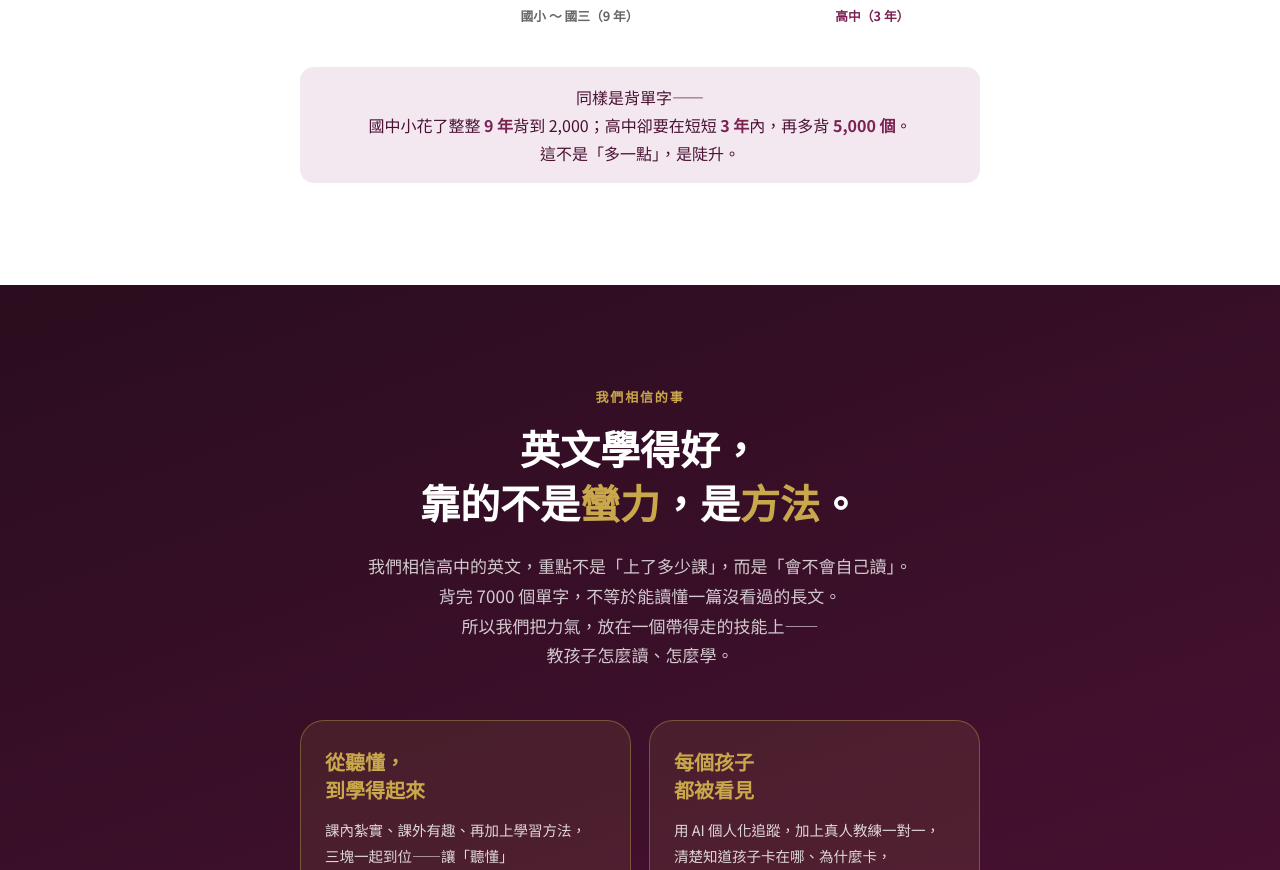
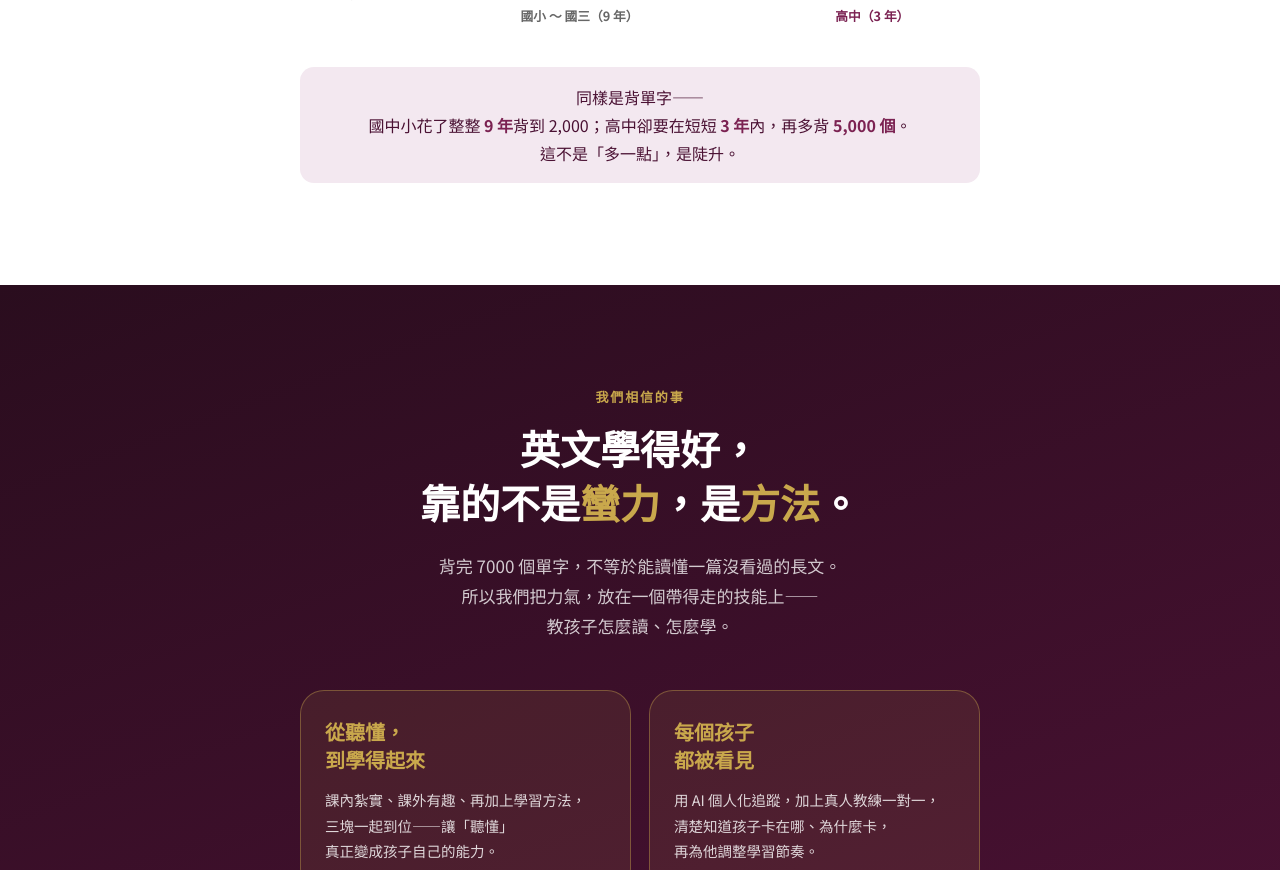
Before and after one commit to grandroadtolearning/runschool, a plain HTML site: page index.html in a window 1280 px wide. Shown: the part 1912-2782 px from the top of the page. Drawn offline with Linux system fonts and the light colour scheme.

Commit message:
Refactor text content for clarity and structure

```diff
--- a/index.html
+++ b/index.html
@@ -289,7 +289,7 @@ footer .v-badge{margin-right:8px}
         <text x="556" y="150" text-anchor="middle" font-size="15.5" fill="#9a7a1f" font-weight="900">3 年，要再多背</text>
         <text x="556" y="174" text-anchor="middle" font-size="22" fill="#9a7a1f" font-weight="900">＋5,000 單</text>
       </svg>
-      <div class="climb-take">同樣是背單字——<br>國中小花了整整 <b>9 年</b>背到 2,000；高中卻要在短短 <b>3 年</b>內，再多背 <b>5,000 個</b>。<br>這不是「多一點」，是陡升。</div>
+      <div class="climb-take">同樣是背單字——<br>國中小花了整整 <b>9 年</b>背到 2,000；<br class="br-m">高中卻要在短短 <b>3 年</b>內，再多背 <b>5,000 個</b>。<br>這不是「多一點」，是陡升。</div>
     </div>
 
   </div>
@@ -300,7 +300,7 @@ footer .v-badge{margin-right:8px}
   <div class="wrap reveal">
     <span class="kicker" style="color:var(--gold)">我們相信的事</span>
     <h2>英文學得好，<br>靠的不是<span class="hl">蠻力</span>，是<span class="hl">方法</span>。</h2>
-    <p class="lead">我們相信高中的英文，<br class="br-m">重點不是「上了多少課」，而是「會不會自己讀」。<br>背完 7000 個單字，<br class="br-m">不等於能讀懂一篇沒看過的長文。<br>所以我們把力氣，放在一個帶得走的技能上——<br>教孩子怎麼讀、怎麼學。</p>
+    <p class="lead">背完 7000 個單字，<br class="br-m">不等於能讀懂一篇沒看過的長文。<br>所以我們把力氣，放在一個帶得走的技能上——<br>教孩子怎麼讀、怎麼學。</p>
     <div class="belief-grid">
       <div class="belief">
         <div class="bn">從聽懂，<br>到學得起來</div>
```
